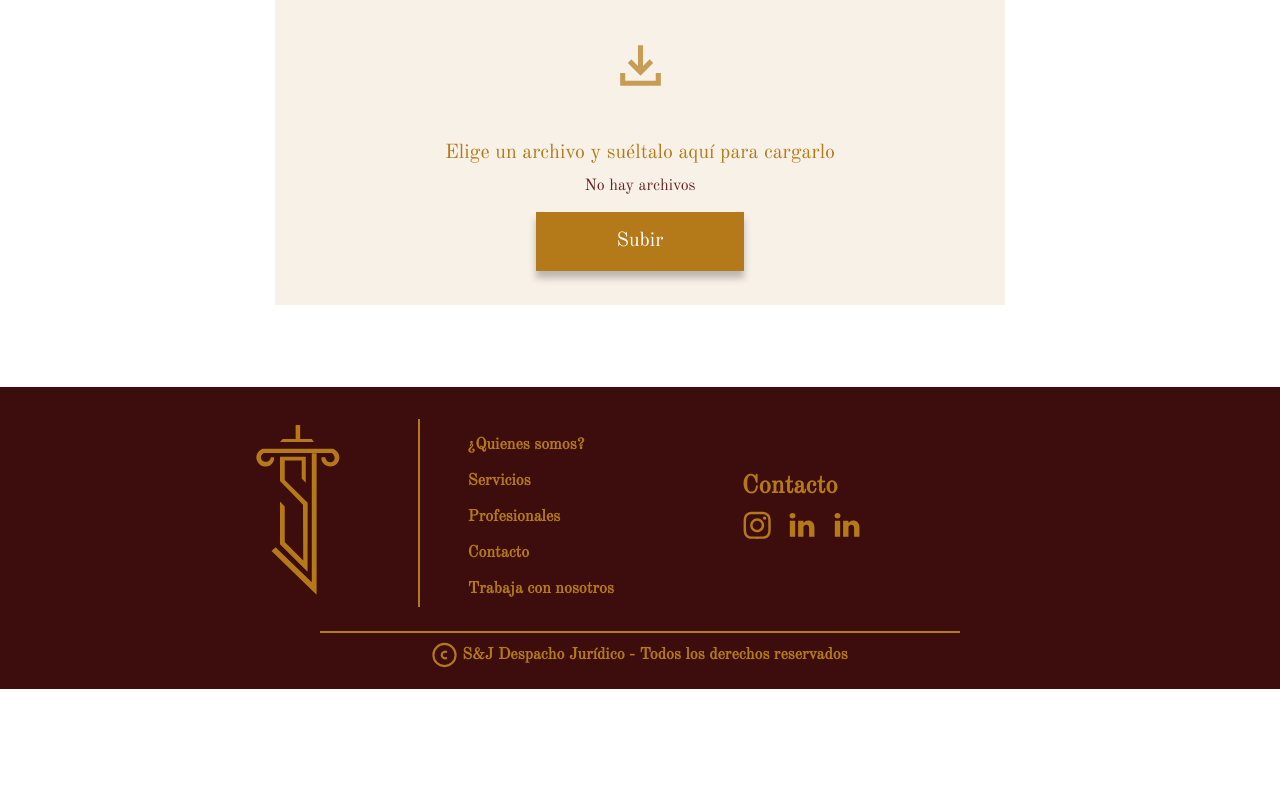
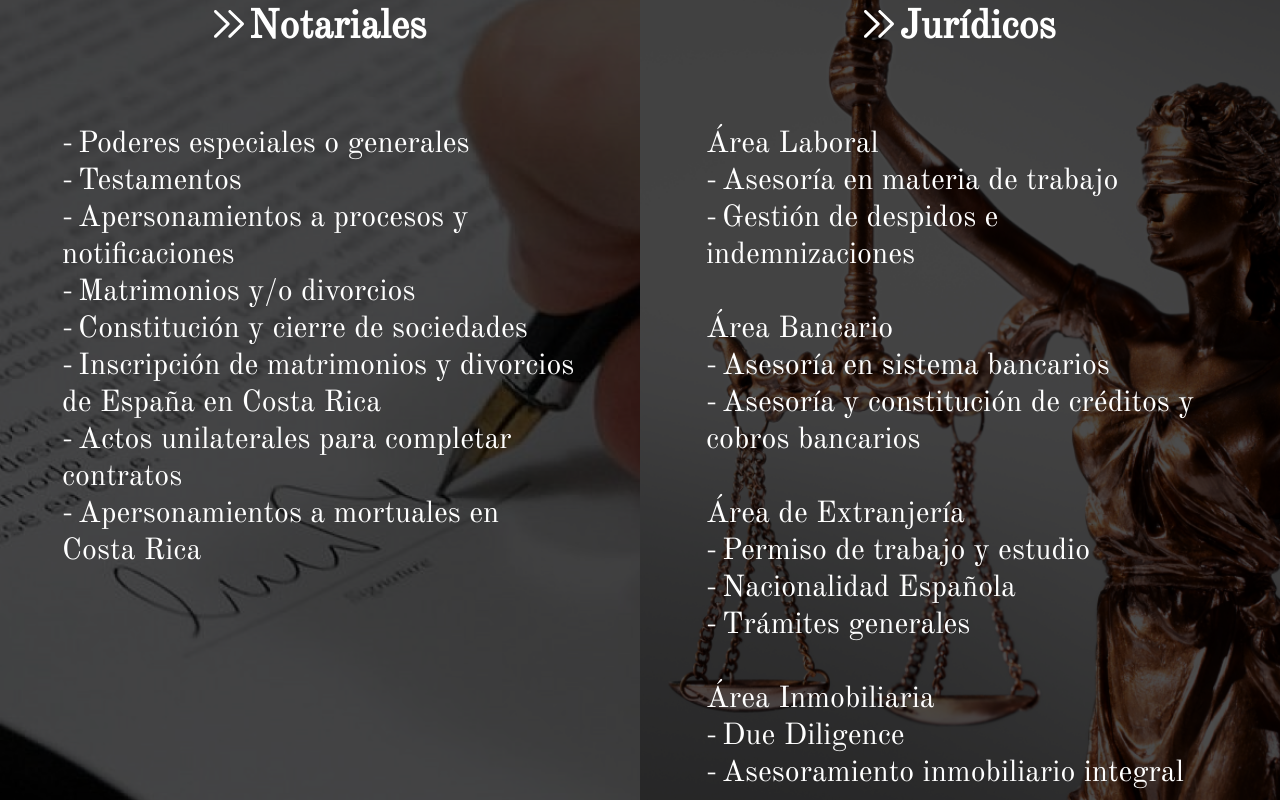
Before and after one commit to nadiasantiago/despacho, a React (Create React App) app: page / in a window 1280 px wide. Shown: the part 3200-4000 px from the top of the page. Before the commit the page ends 3889 px from the top, so only its background shows below. Built offline with nearby package versions, Linux system fonts and the light colour scheme.

Commit message:
servicios terminado

```diff
--- a/src/App.js
+++ b/src/App.js
@@ -4,6 +4,7 @@ import QuienesSom from './components/quienesSomos1/QuienesSom';
 import QuienesSom2 from './components/quienesSomos2/QuienesSom2';
 import Drag from "./components/drag/Drag"
 import Footer from './components/footer1/Footer';
+import Servicios from './components/servicios/Servicios';
 function App() {
   return (
     <div className="App">
@@ -13,7 +14,7 @@ function App() {
         <>
           <QuienesSom />
           <QuienesSom2 />
-
+          <Servicios />
 
           <Drag />
         </>
--- /dev/null
+++ b/src/components/servicios/Servicios.css
@@ -0,0 +1,103 @@
+.serviciosConteiner{
+    display: flex;
+}
+.serviciosTitle{
+    text-align: center;
+    font-weight: 400;
+    font-size: 14px;
+    line-height: 17px;
+    margin: 1.5em;
+}
+
+.notarialesConteiner{
+    position: relative;
+    background-image: url(../../assets/notariales-img.png);
+    background-size:cover;
+    width: 50vw;
+    color: #FFFFFF;
+    display: flex;
+    align-items: center;
+    flex-direction: column;
+}
+.notarialesItems{
+    margin:0px 15px;
+}
+.juridicosConteiner{
+    position: relative;
+    background-image: url(../../assets/juridicos-img.png);
+    background-size:cover;
+    width: 50vw;
+    color: #FFFFFF;
+    display: flex;
+    align-items: center;
+    justify-content: center;
+    flex-direction: column;
+    padding: 17px;
+}
+.blackBox{
+    position: absolute;
+    background-color: rgba(0, 0, 0, 0.7);
+    width: 100%;
+    height: 100%;
+}
+
+.servicioSvg {
+    width:7.36px;
+    margin-right: 5px;
+}
+.notarialesConteiner h3, .juridicosConteiner h3{
+    font-weight: 700;
+    font-size: 9.8141px;
+    line-height: 12px;
+    z-index: 1;
+    margin: 17px;
+}
+.notarialesConteiner h3{
+    padding-top: 17px;
+}
+
+.serviciosItem, .serviciosList h4 {
+    font-weight: 400;
+    font-size: 7.36058px;
+    line-height: 9px;
+}
+.serviciosItem li:before {
+    content: "-";
+    margin-right: 5px;
+}
+.serviciosItemsConteiner{
+    z-index: 1;
+}
+.serviciosList{
+    margin-bottom:9px ;
+}
+@media screen and (min-width:768px){
+    .serviciosTitle{
+        font-size: 50px;
+        line-height: 62px;
+    }
+    .notarialesConteiner h3, .juridicosConteiner h3{
+        font-size: 40px;
+        line-height: 49px;
+        margin: 73px;
+    }
+    .notarialesConteiner h3{
+        padding-top: 66px;
+    }
+    .notarialesItems{
+        margin:0px 62px;
+    }
+    .servicioSvg{
+        width:30px;
+    }
+    .serviciosItem, .serviciosList h4{
+        font-size: 30px;
+        line-height: 37px;
+    }
+    .serviciosList{
+        margin-bottom:37px ;
+    }
+    .juridicosConteiner{
+        padding: 66px;
+    }
+}
--- /dev/null
+++ b/src/components/servicios/Servicios.jsx
@@ -0,0 +1,116 @@
+import React from "react";
+import './Servicios.css';
+
+const notariales =[
+    {servicio:'Poderes especiales o generales'},
+    {servicio:'Testamentos'},
+    {servicio:'Apersonamientos a procesos y notificaciones'},
+    {servicio:'Matrimonios y/o divorcios'},
+    {servicio:'Constitución y cierre de sociedades'},
+    {servicio:'Inscripción de matrimonios y divorcios de España en Costa Rica'},
+    {servicio:'Actos unilaterales para completar contratos'},
+    {servicio:'Apersonamientos a mortuales en Costa Rica'}
+]
+const laboral =[
+    {servicio:'Asesoría en materia de trabajo'},
+    {servicio:'Gestión de despidos e indemnizaciones'}
+]
+const bancario =[
+    {servicio:'Asesoría en sistema bancarios'},
+    {servicio:'Asesoría y constitución de créditos y cobros bancarios'}
+]
+const extranjeria =[
+    {servicio:'Permiso de trabajo y estudio'},
+    {servicio:'Nacionalidad Española'},
+    {servicio:'Trámites generales'}
+]
+const inmobiliaria =[
+    {servicio:'Due Diligence'},
+    {servicio:'Asesoramiento inmobiliario integral'}
+]
+
+
+const Servicios=()=>{
+    return(
+        <div>
+            <h2 className="serviciosTitle">Servicios</h2>
+            <div className="serviciosConteiner">
+            <div className="notarialesConteiner">
+                <div className="blackBox"></div>
+                <h3><svg className='servicioSvg' viewBox="0 0 30 28" fill="none" xmlns="http://www.w3.org/2000/svg">
+                    <path d="M1.45834 27.8366C1.875 27.8366 2.22757 27.6763 2.51602 27.4039L15.2084 15C15.5128 14.6955 15.6731 14.3269 15.6731 13.9263C15.6731 13.5096 15.5128 13.109 15.2084 12.8526L2.5 0.432694C2.22757 0.160257 1.875 0 1.45834 0C0.625 0 0 0.641026 0 1.47436C0 1.85897 0.160257 2.2436 0.416668 2.51602L12.9648 14.7757V13.0609L0.416668 25.3366C0.160257 25.609 0 25.9777 0 26.3782C0 27.2115 0.625 27.8366 1.45834 27.8366ZM15.7853 27.8366C16.2019 27.8366 16.5545 27.6763 16.827 27.4039L29.5194 15C29.8237 14.6955 30 14.3269 30 13.9263C30 13.5096 29.8237 13.109 29.5194 12.8526L16.827 0.432694C16.5385 0.160257 16.2019 0 15.7853 0C14.952 0 14.3109 0.641026 14.3109 1.47436C14.3109 1.85897 14.4872 2.2436 14.7436 2.51602L27.2757 14.7757V13.0609L14.7436 25.3366C14.4872 25.609 14.3109 25.9777 14.3109 26.3782C14.3109 27.2115 14.952 27.8366 15.7853 27.8366Z" fill="white"/>
+                    </svg>
+                Notariales</h3>
+                <div className="serviciosItemsConteiner">
+                <ul className='notarialesItems'>
+                    {notariales && notariales.map((e)=>{
+                        return (<div className="serviciosItem">
+                        <li key={e.servicio}>{e.servicio}</li>
+                        </div>
+                        )
+                    })}
+                </ul>
+                </div>
+            </div>
+            <div className="juridicosConteiner">
+                <div className="blackBox"></div>
+                <h3><svg className='servicioSvg'viewBox="0 0 30 28" fill="none" xmlns="http://www.w3.org/2000/svg">
+                    <path d="M1.45834 27.8366C1.875 27.8366 2.22757 27.6763 2.51602 27.4039L15.2084 15C15.5128 14.6955 15.6731 14.3269 15.6731 13.9263C15.6731 13.5096 15.5128 13.109 15.2084 12.8526L2.5 0.432694C2.22757 0.160257 1.875 0 1.45834 0C0.625 0 0 0.641026 0 1.47436C0 1.85897 0.160257 2.2436 0.416668 2.51602L12.9648 14.7757V13.0609L0.416668 25.3366C0.160257 25.609 0 25.9777 0 26.3782C0 27.2115 0.625 27.8366 1.45834 27.8366ZM15.7853 27.8366C16.2019 27.8366 16.5545 27.6763 16.827 27.4039L29.5194 15C29.8237 14.6955 30 14.3269 30 13.9263C30 13.5096 29.8237 13.109 29.5194 12.8526L16.827 0.432694C16.5385 0.160257 16.2019 0 15.7853 0C14.952 0 14.3109 0.641026 14.3109 1.47436C14.3109 1.85897 14.4872 2.2436 14.7436 2.51602L27.2757 14.7757V13.0609L14.7436 25.3366C14.4872 25.609 14.3109 25.9777 14.3109 26.3782C14.3109 27.2115 14.952 27.8366 15.7853 27.8366Z" fill="white"/>
+                    </svg>
+                Jurídicos</h3>
+                <div className="serviciosItemsConteiner">
+                    <div className="serviciosList">
+                        <h4>Área Laboral</h4>
+                        <ul className='juridicosItems'>
+                            {laboral && laboral.map((e)=>{
+                                return (<div className="serviciosItem">
+                                <li key={e.servicio}>{e.servicio}</li>
+                                </div>
+                                )
+                            })}
+                        </ul>
+                    </div>
+                    <div className="serviciosList">
+                        <h4>Área Bancario</h4>
+                        <ul className='juridicosItems'>
+                            {bancario && bancario.map((e)=>{
+                                return (<div className="serviciosItem">
+                                <li key={e.servicio}>{e.servicio}</li>
+                                </div>
+                                )
+                            })}
+                        </ul>
+                    </div>
+                    <div className="serviciosList">
+                        <h4>Área de Extranjería</h4>
+                        <ul className='juridicosItems'>
+                            {extranjeria && extranjeria.map((e)=>{
+                                return (<div className="serviciosItem">
+                                <li key={e.servicio}>{e.servicio}</li>
+                                </div>
+                                )
+                            })}
+                        </ul>
+                    </div>
+                    <div className="serviciosList">
+                        <h4>Área Inmobiliaria</h4>
+                        <ul className='juridicosItems'>
+                            {inmobiliaria && inmobiliaria.map((e)=>{
+                                return (<div className="serviciosItem">
+                                <li key={e.servicio}>{e.servicio}</li>
+                                </div>
+                                )
+                            })}
+                        </ul>
+                    </div>
+                </div>
+
+
+            </div>
+        </div>
+        </div>
+    )
+
+}
+
+export default Servicios;
```
Also changed, not shown: src/assets/juridicos-img.png (added), src/assets/notariales-img.png (added).
